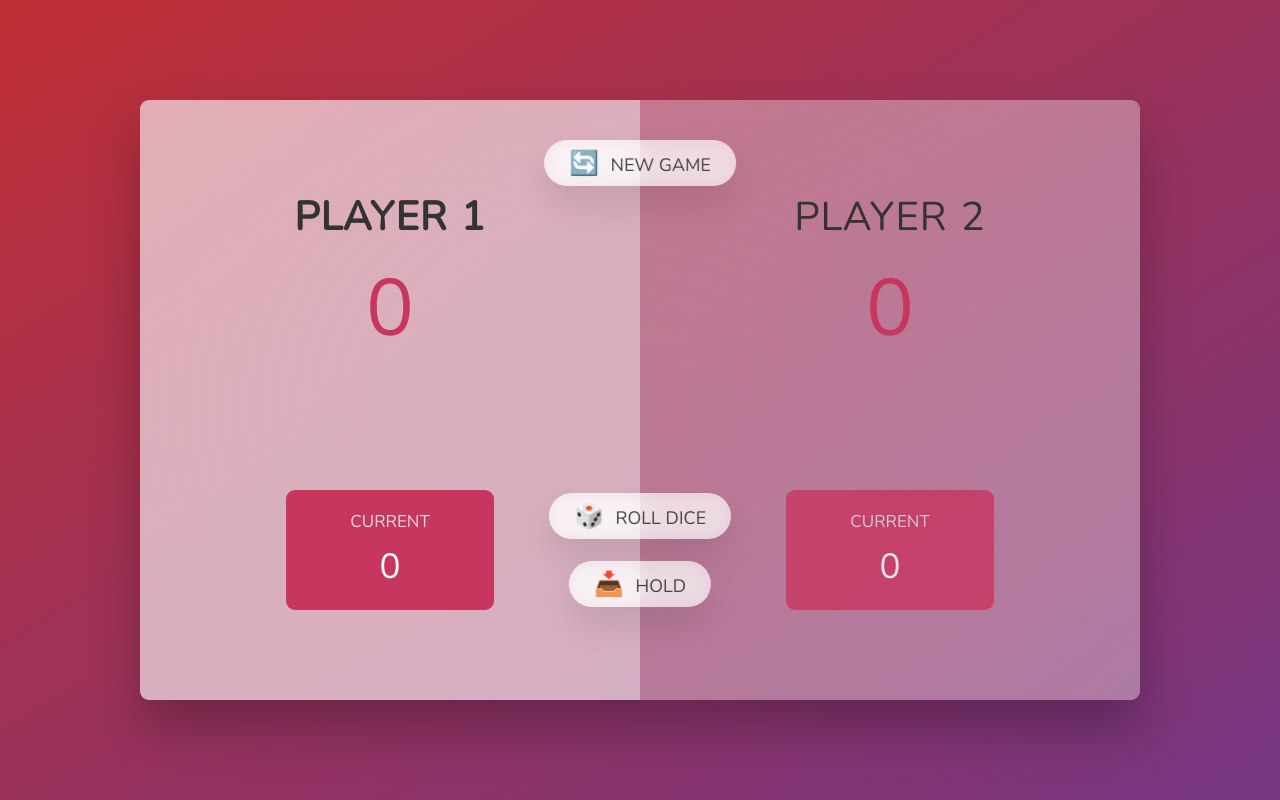
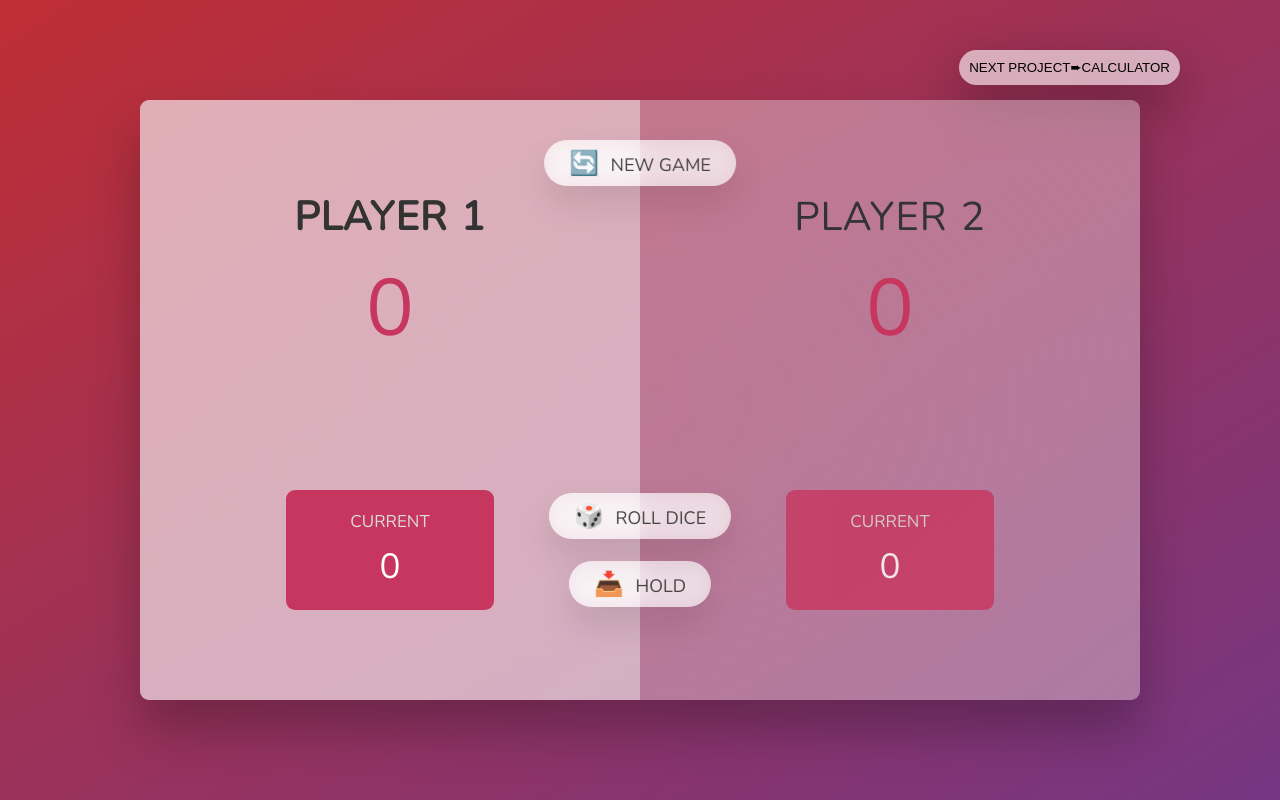
Before and after one commit to DevMeha/APP, a plain HTML site: page index.html in a window 1280 px wide. Drawn offline with nearby package versions, Linux system fonts and the light colour scheme.

Commit message:
ADD NEW HTML MOVE TO NEXT PAGE

```diff
--- /dev/null
+++ b/cal.css
@@ -0,0 +1,11 @@
+body {
+  font-family: 'Nunito', sans-serif;
+  font-weight: 400;
+  height: 100vh;
+  color: #333;
+  background-image: linear-gradient(to top left, #753682 0%, #bf2e34 100%);
+  display: flex;
+  align-items: center;
+  justify-content: center;
+  overflow: hidden;
+}
--- a/index.html
+++ b/index.html
@@ -7,7 +7,14 @@
     <link rel="stylesheet" href="style.css" />
     <title>Pig Game</title>
   </head>
-  <body>
+  <body id="page">
+    <section>
+      <div class="btn-calculator-div">
+        <button id="Next-page-calculator" class="btn-calculator">
+          NEXT PROJECT➨CALCULATOR
+        </button>
+      </div>
+    </section>
     <main>
       <section class="player player--0 player--active">
         <h2 class="name" id="name--0">Player 1</h2>
--- a/script.js
+++ b/script.js
@@ -100,3 +100,13 @@ btnNew.addEventListener('click', function () {
 
 // const firstName = 'Jonas';
 // calcAge(1991);
+document
+  .getElementById('Next-page-calculator')
+  .addEventListener('click', function () {
+    const page = document.getElementById('page');
+    page.classList.add('side-left');
+
+    setTimeout(() => {
+      window.location.href = 'cal.html';
+    }, 500);
+  });
--- a/style.css
+++ b/style.css
@@ -168,3 +168,33 @@ main {
 .hidden {
   display: none;
 }
+
+.btn-calculator-div {
+  position: absolute;
+  top: 5rem;
+  right: 10rem;
+}
+.btn-calculator {
+  background-color: white;
+  background-color: rgba(255, 255, 255, 0.6);
+  border: none;
+  border-radius: 5rem;
+  padding: 10px;
+  box-shadow: 0 2rem 5rem rgba(0, 0, 0, 0.356);
+  cursor: pointer;
+  transition: all 0.2s;
+}
+.btn-calculator:hover {
+  transform: scale(1.05);
+}
+.btn-calculator:active {
+  transform: translateY(5px);
+}
+#page {
+  transition: transform 0.5s ease-in-out;
+  will-change: transform;
+}
+
+.side-left {
+  transform: translateX(-100%);
+}
```
Also changed, not shown: cal.html (added, +10 -0 lines).
